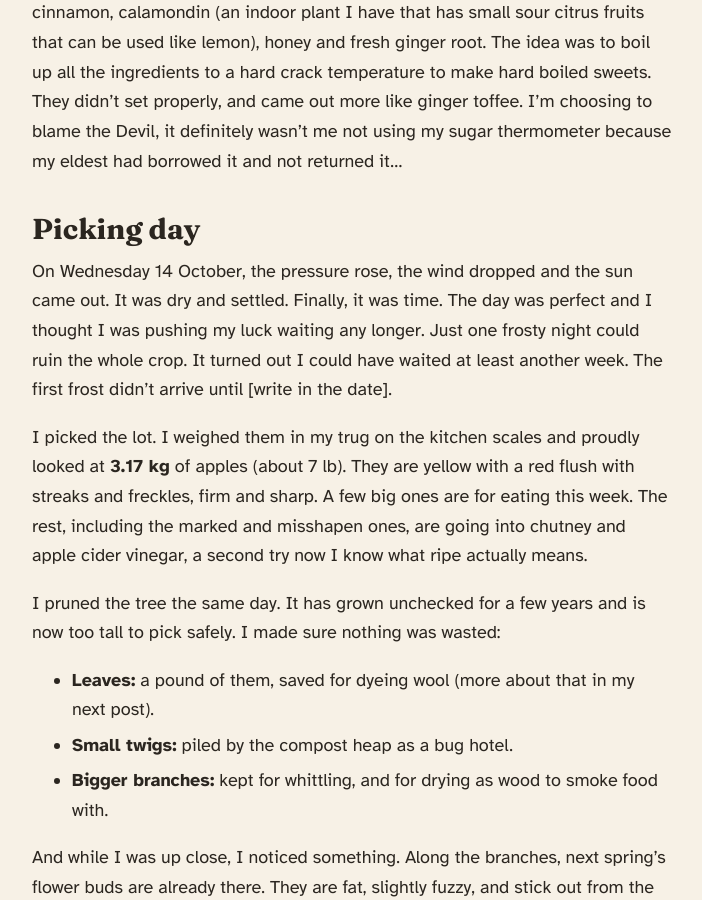
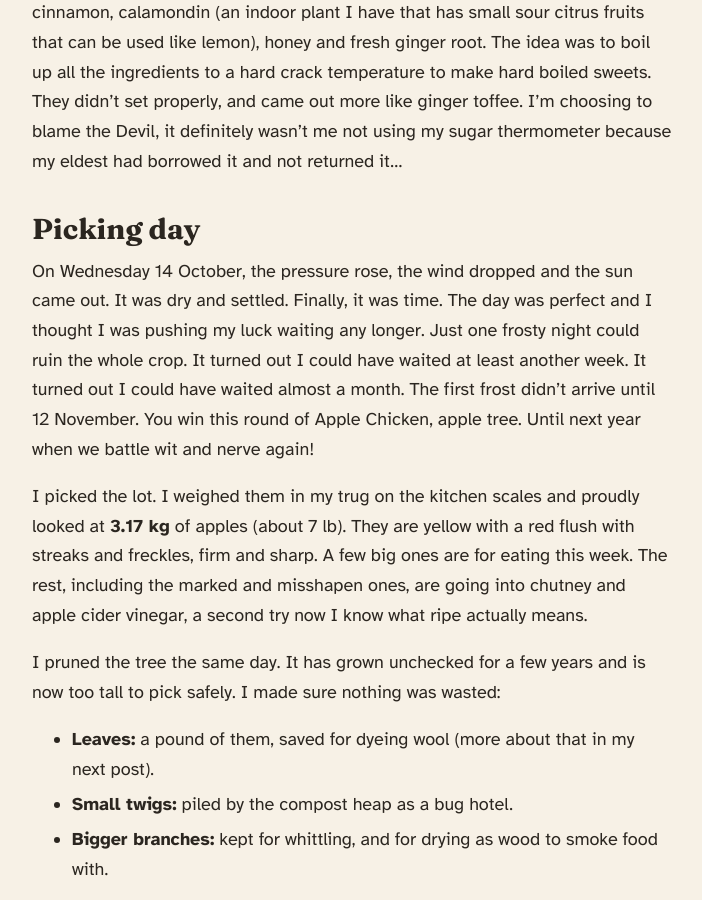
Before and after one commit to spinner77/spinner77.github.io, a Jekyll site: the page built from _posts/2026-12-07-apple-chicken.md, in a window 1280 px wide and 900 px high, scrolled down 1870 px. Shown: the whole window, without its empty margins (88-790 px from the left). Built offline with Jekyll 4.4.1, drawn with Linux system fonts in a browser that asks for light colours.

Commit message:
Revise picking day details in apple chicken post
Updated the picking day description with new frost date and reflections.

```diff
--- a/_posts/2026-12-07-apple-chicken.md
+++ b/_posts/2026-12-07-apple-chicken.md
@@ -36,7 +36,7 @@ While I waited, I read up on old English folklore. In the old calendar, Michaelm
 
 ## Picking day
 
-On Wednesday 14 October, the pressure rose, the wind dropped and the sun came out. It was dry and settled. Finally, it was time. The day was perfect and I thought I was pushing my luck waiting any longer. Just one frosty night could ruin the whole crop. It turned out I could have waited at least another week. The first frost didn't arrive until \[write in the date\].
+On Wednesday 14 October, the pressure rose, the wind dropped and the sun came out. It was dry and settled. Finally, it was time. The day was perfect and I thought I was pushing my luck waiting any longer. Just one frosty night could ruin the whole crop. It turned out I could have waited at least another week. It turned out I could have waited almost a month. The first frost didn’t arrive until 12 November. You win this round of Apple Chicken, apple tree.  Until next year when we battle wit and nerve again!
 
 I picked the lot. I weighed them in my trug on the kitchen scales and proudly looked at **3.17 kg** of apples (about 7 lb). They are yellow with a red flush with streaks and freckles, firm and sharp. A few big ones are for eating this week. The rest, including the marked and misshapen ones, are going into chutney and apple cider vinegar, a second try now I know what ripe actually means.
 
```
